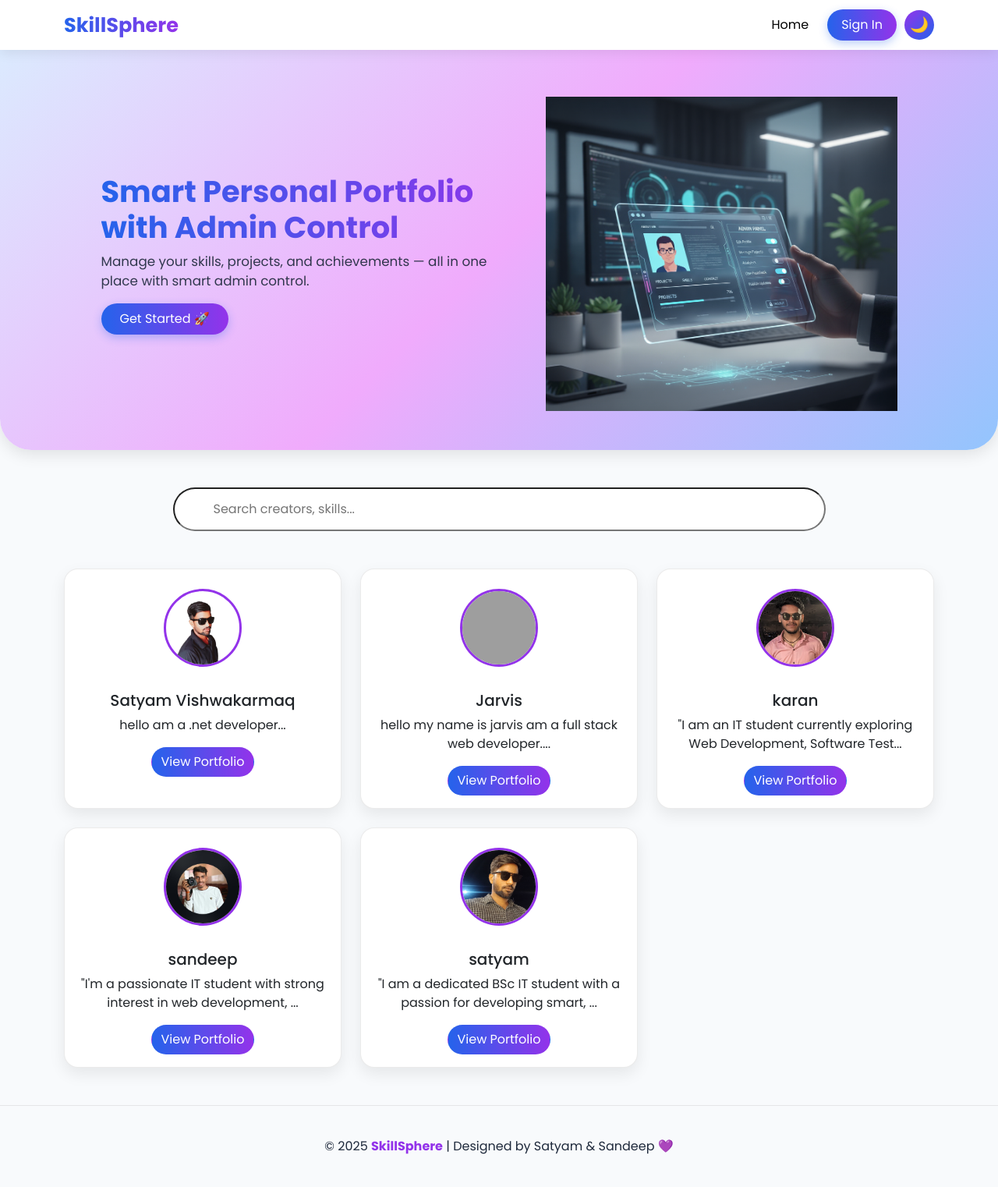
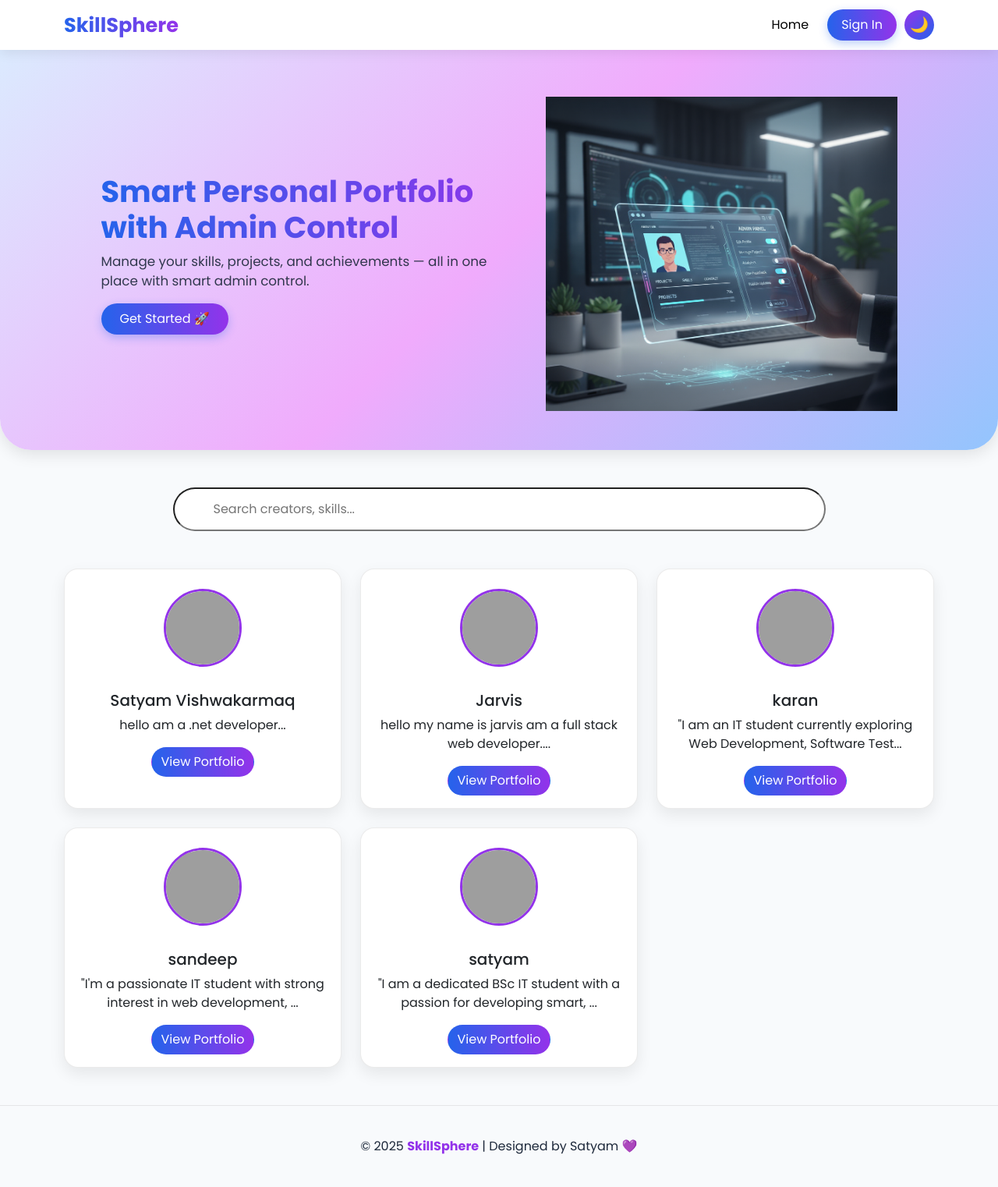
Before and after one commit to Satyam322/SkillSphere-Portfolio, a PHP site: page / in a window 1280 px wide. Shown: the whole page at 78% size. Run offline with PHP 8.4, Linux system fonts and the light colour scheme; data comes from the database, SQL or seed files in the repository; grey boxes are pictures that could not be loaded.

Commit message:
Initial Change Commit

```diff
--- a/public/index.php
+++ b/public/index.php
@@ -254,7 +254,7 @@ footer {
 </div>
 
 <footer>
-  © 2025 <strong style="color:var(--secondary)">SkillSphere</strong> | Designed by Satyam & Sandeep 💜
+  © 2025 <strong style="color:var(--secondary)">SkillSphere</strong> | Designed by Satyam 💜
 </footer>
 
 <script>
```
Also changed, not shown: admin/assets/uploads/blogs/1762889057_IMG_20240928_120222.jpg (deleted), assets/images/profile_10_1762998917.jpg (deleted), assets/images/profile_11_1762983761.jpg (deleted), assets/images/profile_11_1762998794.jpg (deleted), assets/images/profile_14_1762999145.jpg (deleted), assets/images/profile_14_1762999208.jpg (deleted), assets/images/profile_19_1763002310.jpg (deleted), assets/images/profile_22_1763127991.jpg (deleted), assets/images/profile_23_1777269585.png (deleted), 3 other files.
